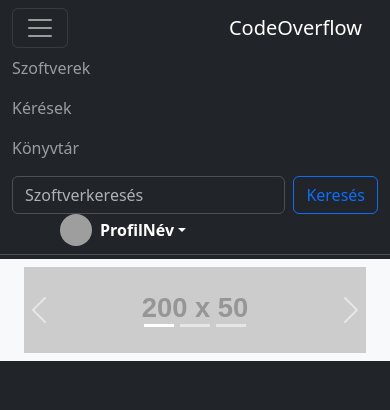
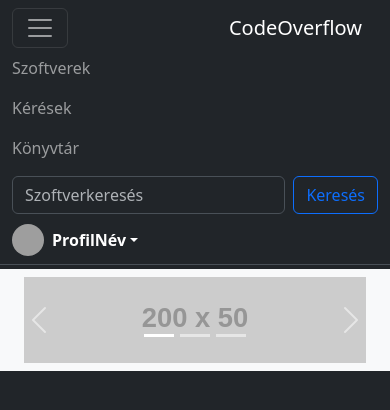
Before and after one commit to domenybence/vizsgaremek, a PHP site: page /vizsgaremek/src/web/home.html in a window 390 px wide, after a click that opens the changed part. Shown: the top 410 px of the page. Run offline with PHP 8.4, Linux system fonts and the light colour scheme; grey boxes labelled with a size stand in for pictures from a placeholder-image service; some libraries are stand-ins or nearby versions; grey boxes are pictures that could not be loaded.

Commit message:
Kódfeltötltés alapvető funkcionalitás, főoldal reszponzivitás, UX, fejlesztések

```diff
--- a/src/web/css/home.css
+++ b/src/web/css/home.css
@@ -4,8 +4,17 @@
 
     }
 
-@media (max-width: 690px) {
+@media (max-width: 890px) {
     .my-sidebar {
       display: none;
     }
   }
+
+
+  @media (max-width: 992px) {
+    #mlchange {
+      margin-left: 0 !important;
+      margin-right: 0 !important;
+      margin-top: 10px;
+    }
+  }
--- a/src/web/css/upload.css
+++ b/src/web/css/upload.css
@@ -4,7 +4,7 @@
 
     }
 
-@media (max-width: 690px) {
+@media (max-width: 890px) {
     .my-sidebar {
       display: none;
     }
--- a/src/web/home.html
+++ b/src/web/home.html
@@ -36,7 +36,7 @@
           <button class="btn btn-outline-primary" id="keresobtn" type="button">Keresés</button>
         </form>
 
-        <div class="dropdown mx-5">
+        <div class="dropdown mx-5" id="mlchange">
           <a href="#" class="d-flex align-items-center text-white text-decoration-none dropdown-toggle"
             id="dropdownUser1" data-bs-toggle="dropdown" aria-expanded="false">
             <img src="https://github.com/mdo.png" alt="" width="32" height="32" class="rounded-circle me-2">
--- a/src/web/index.php
+++ b/src/web/index.php
@@ -14,7 +14,7 @@ $bodyAdatok = json_decode(file_get_contents("php://input"), true);
 switch (mb_strtolower($url[0])) {
     case 'osszesszoftver':
         if($_SERVER['REQUEST_METHOD'] == 'GET'){
-            $osszes_sql = "SELECT * FROM `kod`";
+            $osszes_sql = "SELECT * FROM `kod` LIMIT 10";
             $osszes = adatokLekerese($osszes_sql);
 
             echo json_encode($osszes, JSON_UNESCAPED_UNICODE);
@@ -29,7 +29,7 @@ switch (mb_strtolower($url[0])) {
     case 'katkereses':
         if($_SERVER['REQUEST_METHOD'] == 'POST'){
             $kategoria = $bodyAdatok['kategoria'];
-            $kat_sql = "SELECT * FROM `kod` WHERE kategoria_id = {$kategoria}";
+            $kat_sql = "SELECT * FROM `kod` WHERE kategoria_id = {$kategoria} LIMIT 10";
             $kat = adatokLekerese($kat_sql);
 
             echo json_encode($kat, JSON_UNESCAPED_UNICODE);
--- a/src/web/js/home.js
+++ b/src/web/js/home.js
@@ -38,7 +38,7 @@ async function szoftverekLekerese() {
       szoftverek.innerHTML = "";
       for (const data of datas) {
         let col = document.createElement('col');
-        col.classList.add('col-4', 'col-md-6', 'col-sm-12');
+        col.classList.add('col-12', 'col-md-6', 'col-sm-12');
         let div1 = document.createElement('div');
         let div2 = document.createElement('div');
         let div3 = document.createElement('div');
--- a/src/web/js/upload.js
+++ b/src/web/js/upload.js
@@ -1,8 +1,7 @@
 async function kodFeltoltes(){
     let Name = document.getElementById('nevInput').value;
-    let categoryId = document.getElementById('katInput').value;
+    let categoryId = document.getElementById('katInput');
     let Price = document.getElementById('arInput').value;
-
     try{
         const response = await fetch("./upload.php",{
             method: "POST",
```
Also changed, not shown: src/web/upload.php (+6 -6 lines).
